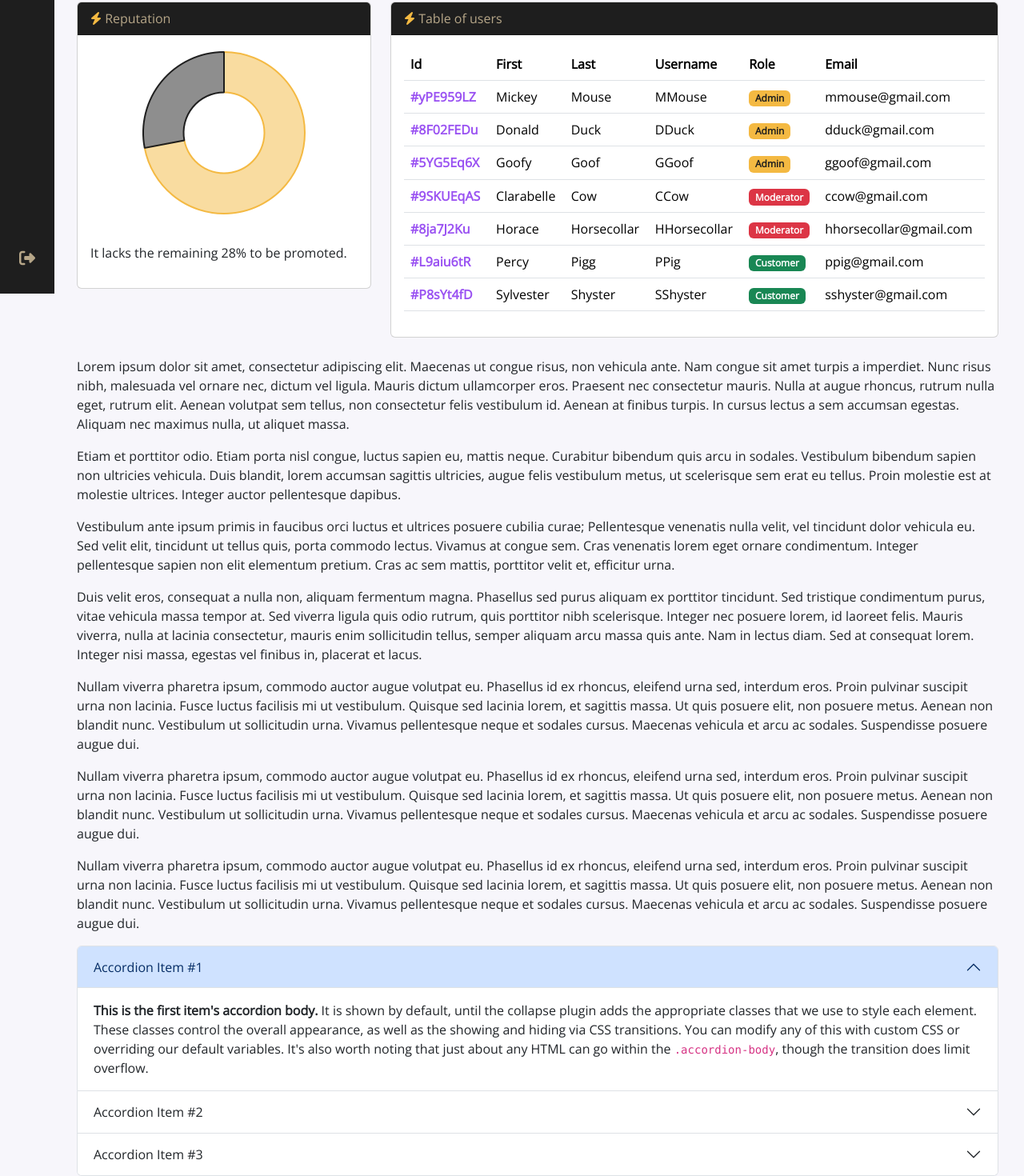
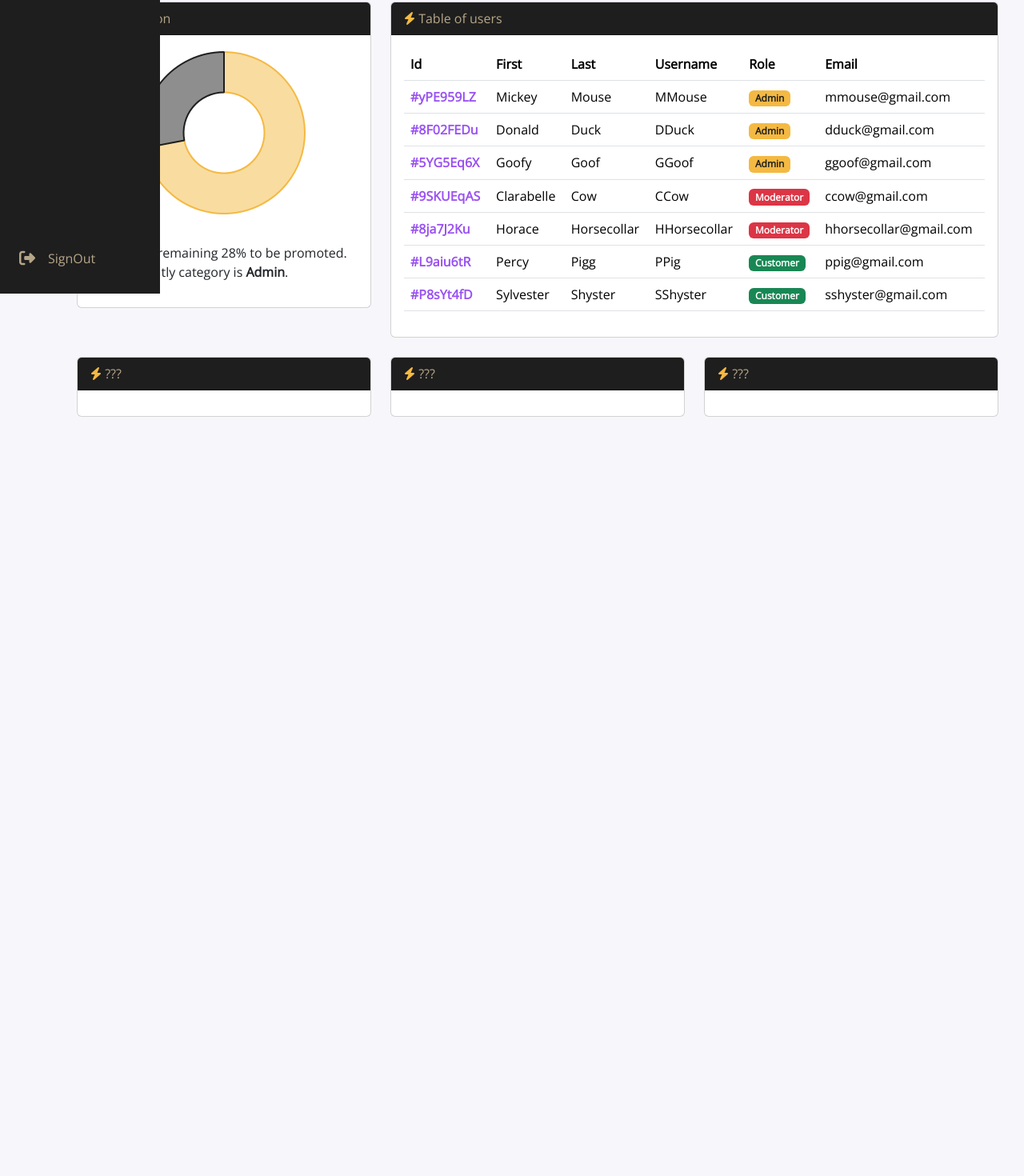
Before and after one commit to mzafram2001/zeus, an Angular app: page /users in a window 1280 px wide. Shown: the part 433-1903 px from the top of the page at 80% size. After the commit the page ends 1010 px from the top, so only its background shows below. Built offline with nearby package versions, Linux system fonts and the light colour scheme.

Commit message:
UPDATE users component

```diff
--- a/src/app/users/users.component.css
+++ b/src/app/users/users.component.css
@@ -41,6 +41,10 @@
     margin-bottom: 1rem;
 }
 
+.custom-spacing {
+    margin-right: 1rem;
+}
+
 @media screen and (max-width: 768px) {
     .name {
         text-align: center !important;
--- a/src/app/users/users.component.html
+++ b/src/app/users/users.component.html
@@ -51,14 +51,31 @@
                         <img src="./assets/images/zeus_code.png" class="announcement-image" width="100%" height="50px">
                         <h5><i class="fa-solid fa-bell"></i> Most used languages in 2024.</h5>
                         <p>Lorem ipsum dolor sit, amet consectetur adipisicing elit.</p>
-                        <button type="button" class="btn btn-zeus position-relative">
-                            Likes
-                            <span
-                                class="position-absolute top-0 start-100 translate-middle badge rounded-pill bg-danger">
-                                45
-                                <span class="visually-hidden">Current likes</span>
-                            </span>
-                        </button>
+                        <div>
+                            <button type="button" class="btn btn-zeus position-relative custom-spacing">
+                                <i class="fa-solid fa-heart"></i>
+                                <span class="position-absolute top-0 start-100 translate-middle badge rounded-pill bg-danger">
+                                    45
+                                    <span class="visually-hidden">Current likes</span>
+                                </span>
+                            </button>
+
+                            <button type="button" class="btn btn-zeus position-relative custom-spacing">
+                                <i class="fa-solid fa-comment"></i>
+                                <span class="position-absolute top-0 start-100 translate-middle badge rounded-pill bg-danger">
+                                    7
+                                    <span class="visually-hidden">Current comments</span>
+                                </span>
+                            </button>
+
+                            <button type="button" class="btn btn-zeus position-relative custom-spacing">
+                                <i class="fa-solid fa-paper-plane"></i>
+                                <span class="position-absolute top-0 start-100 translate-middle badge rounded-pill bg-danger">
+                                    21
+                                    <span class="visually-hidden">Current forwarding</span>
+                                </span>
+                            </button>
+                        </div>
                     </div>
                 </div>
             </div>
@@ -73,7 +90,7 @@
                         <canvas id="reputation" width="500" height="350">{{ chartReputation }}</canvas>
                     </div>
                     <div class="card-body">
-                        <p>It lacks the remaining 28% to be promoted.</p>
+                        <p>It lacks the remaining 28% to be promoted. Your currently category is <strong>Admin</strong>.</p>
                     </div>
                 </div>
             </div>
@@ -159,147 +176,34 @@
                 </div>
             </div>
         </div>
+        <div class="row">
+            <div class="col-md-4 mb-4">
+                <div class="card">
+                    <div class="card-header">
+                        <i class="fa-solid fa-bolt"></i> ???
+                    </div>
+                    <div class="card-body">
 
-        <div>
-            <p>
-                Lorem ipsum dolor sit amet, consectetur adipiscing elit. Maecenas ut congue risus, non vehicula
-                ante. Nam
-                congue sit amet turpis a imperdiet. Nunc risus nibh, malesuada vel ornare nec, dictum vel ligula.
-                Mauris
-                dictum ullamcorper eros. Praesent nec consectetur mauris. Nulla at augue rhoncus, rutrum nulla eget,
-                rutrum
-                elit. Aenean volutpat sem tellus, non consectetur felis vestibulum id. Aenean at finibus turpis. In
-                cursus
-                lectus a sem accumsan egestas. Aliquam nec maximus nulla, ut aliquet massa.
-            </p>
-            <p>
-                Etiam et porttitor odio. Etiam porta nisl congue, luctus sapien eu, mattis neque. Curabitur bibendum
-                quis arcu
-                in sodales. Vestibulum bibendum sapien non ultricies vehicula. Duis blandit, lorem accumsan sagittis
-                ultricies, augue felis vestibulum metus, ut scelerisque sem erat eu tellus. Proin molestie est at
-                molestie
-                ultrices. Integer auctor pellentesque dapibus.
-            </p>
-            <p>
-                Vestibulum ante ipsum primis in faucibus orci luctus et ultrices posuere cubilia curae; Pellentesque
-                venenatis
-                nulla velit, vel tincidunt dolor vehicula eu. Sed velit elit, tincidunt ut tellus quis, porta
-                commodo lectus.
-                Vivamus at congue sem. Cras venenatis lorem eget ornare condimentum. Integer pellentesque sapien non
-                elit
-                elementum pretium. Cras ac sem mattis, porttitor velit et, efficitur urna.
-            </p>
-            <p>
-                Duis velit eros, consequat a nulla non, aliquam fermentum magna. Phasellus sed purus aliquam ex
-                porttitor
-                tincidunt. Sed tristique condimentum purus, vitae vehicula massa tempor at. Sed viverra ligula quis
-                odio
-                rutrum, quis porttitor nibh scelerisque. Integer nec posuere lorem, id laoreet felis. Mauris
-                viverra, nulla at
-                lacinia consectetur, mauris enim sollicitudin tellus, semper aliquam arcu massa quis ante. Nam in
-                lectus diam.
-                Sed at consequat lorem. Integer nisi massa, egestas vel finibus in, placerat et lacus.
-            </p>
-            <p>
-                Nullam viverra pharetra ipsum, commodo auctor augue volutpat eu. Phasellus id ex rhoncus, eleifend
-                urna sed,
-                interdum eros. Proin pulvinar suscipit urna non lacinia. Fusce luctus facilisis mi ut vestibulum.
-                Quisque sed
-                lacinia lorem, et sagittis massa. Ut quis posuere elit, non posuere metus. Aenean non blandit nunc.
-                Vestibulum
-                ut sollicitudin urna. Vivamus pellentesque neque et sodales cursus. Maecenas vehicula et arcu ac
-                sodales.
-                Suspendisse posuere augue dui.
-            </p>
-            <p>
-                Nullam viverra pharetra ipsum, commodo auctor augue volutpat eu. Phasellus id ex rhoncus, eleifend
-                urna sed,
-                interdum eros. Proin pulvinar suscipit urna non lacinia. Fusce luctus facilisis mi ut vestibulum.
-                Quisque sed
-                lacinia lorem, et sagittis massa. Ut quis posuere elit, non posuere metus. Aenean non blandit nunc.
-                Vestibulum
-                ut sollicitudin urna. Vivamus pellentesque neque et sodales cursus. Maecenas vehicula et arcu ac
-                sodales.
-                Suspendisse posuere augue dui.
-            </p>
-            <p>
-                Nullam viverra pharetra ipsum, commodo auctor augue volutpat eu. Phasellus id ex rhoncus, eleifend
-                urna sed,
-                interdum eros. Proin pulvinar suscipit urna non lacinia. Fusce luctus facilisis mi ut vestibulum.
-                Quisque sed
-                lacinia lorem, et sagittis massa. Ut quis posuere elit, non posuere metus. Aenean non blandit nunc.
-                Vestibulum
-                ut sollicitudin urna. Vivamus pellentesque neque et sodales cursus. Maecenas vehicula et arcu ac
-                sodales.
-                Suspendisse posuere augue dui.
-            </p>
-        </div>
-
-        <div class="accordion" id="accordionExample">
-            <div class="accordion-item">
-                <h2 class="accordion-header">
-                    <button class="accordion-button" type="button" data-bs-toggle="collapse"
-                        data-bs-target="#collapseOne" aria-expanded="true" aria-controls="collapseOne">
-                        Accordion Item #1
-                    </button>
-                </h2>
-                <div id="collapseOne" class="accordion-collapse collapse show" data-bs-parent="#accordionExample">
-                    <div class="accordion-body">
-                        <strong>This is the first item's accordion body.</strong> It is shown by default, until the
-                        collapse plugin adds the appropriate classes that we use to style each element. These
-                        classes
-                        control the overall appearance, as well as the showing and hiding via CSS transitions. You
-                        can
-                        modify any of this with custom CSS or overriding our default variables. It's also worth
-                        noting
-                        that just about any HTML can go within the <code>.accordion-body</code>, though the
-                        transition
-                        does limit overflow.
                     </div>
                 </div>
             </div>
-            <div class="accordion-item">
-                <h2 class="accordion-header">
-                    <button class="accordion-button collapsed" type="button" data-bs-toggle="collapse"
-                        data-bs-target="#collapseTwo" aria-expanded="false" aria-controls="collapseTwo">
-                        Accordion Item #2
-                    </button>
-                </h2>
-                <div id="collapseTwo" class="accordion-collapse collapse" data-bs-parent="#accordionExample">
-                    <div class="accordion-body">
-                        <strong>This is the second item's accordion body.</strong> It is hidden by default, until
-                        the
-                        collapse plugin adds the appropriate classes that we use to style each element. These
-                        classes
-                        control the overall appearance, as well as the showing and hiding via CSS transitions. You
-                        can
-                        modify any of this with custom CSS or overriding our default variables. It's also worth
-                        noting
-                        that just about any HTML can go within the <code>.accordion-body</code>, though the
-                        transition
-                        does limit overflow.
+            <div class="col-md-4 mb-4">
+                <div class="card">
+                    <div class="card-header">
+                        <i class="fa-solid fa-bolt"></i> ???
+                    </div>
+                    <div class="card-body">
+
                     </div>
                 </div>
             </div>
-            <div class="accordion-item">
-                <h2 class="accordion-header">
-                    <button class="accordion-button collapsed" type="button" data-bs-toggle="collapse"
-                        data-bs-target="#collapseThree" aria-expanded="false" aria-controls="collapseThree">
-                        Accordion Item #3
-                    </button>
-                </h2>
-                <div id="collapseThree" class="accordion-collapse collapse" data-bs-parent="#accordionExample">
-                    <div class="accordion-body">
-                        <strong>This is the third item's accordion body.</strong> It is hidden by default, until the
-                        collapse plugin adds the appropriate classes that we use to style each element. These
-                        classes
-                        control the overall appearance, as well as the showing and hiding via CSS transitions. You
-                        can
-                        modify any of this with custom CSS or overriding our default variables. It's also worth
-                        noting
-                        that just about any HTML can go within the <code>.accordion-body</code>, though the
-                        transition
-                        does limit overflow.
+            <div class="col-md-4 mb-4">
+                <div class="card">
+                    <div class="card-header">
+                        <i class="fa-solid fa-bolt"></i> ???
+                    </div>
+                    <div class="card-body">
+
                     </div>
                 </div>
             </div>
```
